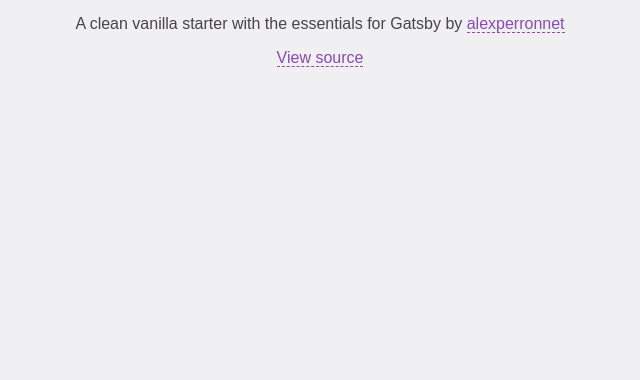
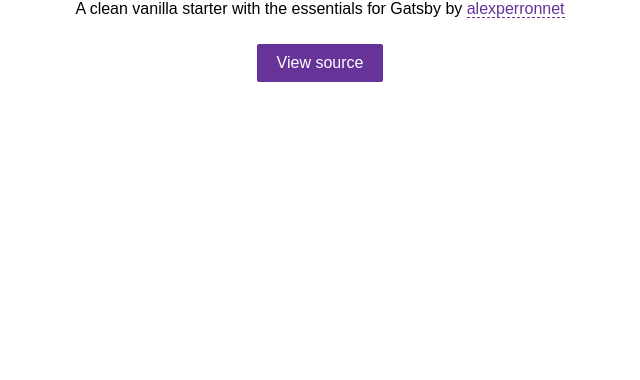
Before and after one commit to alexperronnet/gatsby-starter-vanilla, a Gatsby site: page / in a window 1280 px wide. Shown: the part 420-800 px from the top of the page, without its empty margins (320-960 px from the left). Built offline with nearby package versions, Linux system fonts and the light colour scheme; Gatsby itself is replaced by a stand-in of ours.

Commit message:
Update index.css

```diff
--- a/src/styles/index.css
+++ b/src/styles/index.css
@@ -1,7 +1,7 @@
 html, body {
   font-family: Arial, Helvetica, sans-serif;
-  background-color: #F0F0F2;
-  color: #48434F;
+  background-color: #FFF;
+  color: #000;
   margin: 0;
   padding: 0;
   height: 100vh;
@@ -11,17 +11,35 @@ html, body {
   text-align: center;
 }
 
-::selection {
-  background-color: #48434F;
-  color: #F0F0F2;
+.content {
+  padding: 5px;
 }
 
-a {
-  color: #8A4BAF;
+::selection {
+  background-color: #000;
+  color: #FFF;
+}
+
+.link {
+  color: #663399;
   text-decoration: none;
   border-bottom: dashed 1px;
 }
 
-a:hover {
-  color: #663399;
+.link:hover {
+  color: #8A4BAF;
 }
+
+.button {
+  text-decoration: none;
+  background-color: #663399;
+  color: #FFF;
+  margin-top: 10px;
+  padding: 10px 20px;
+  border-radius: 2px;
+  display: inline-block;
+}
+
+.button:hover {
+  background-color: #8A4BAF;
+}
```
